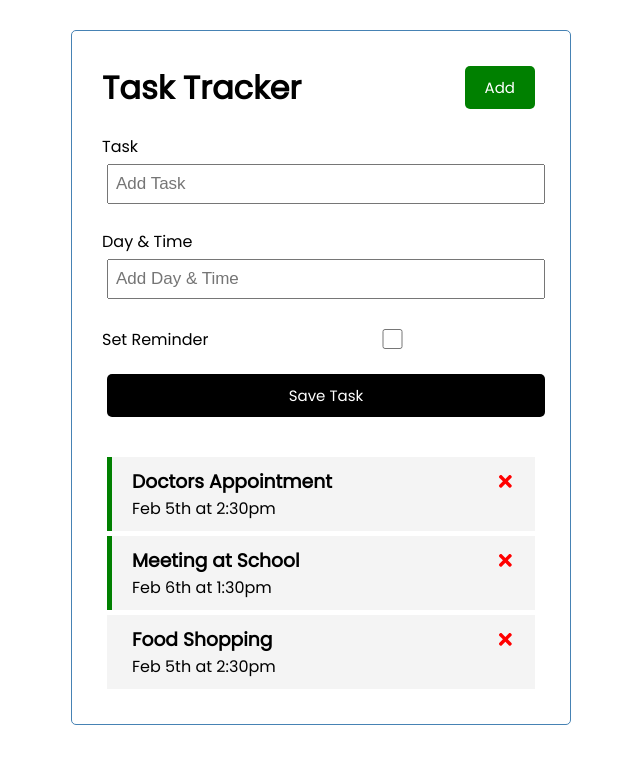
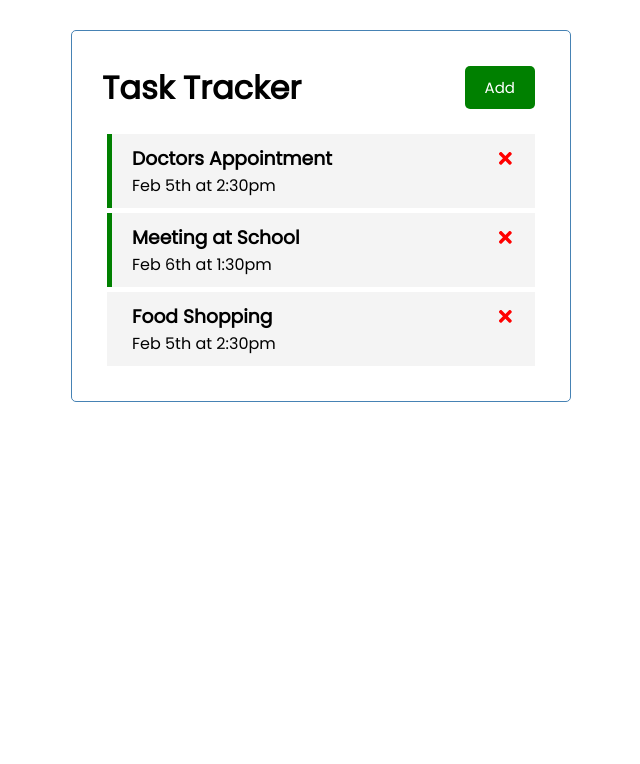
Before and after one commit to Faizan-Ramzan/task-manager-react, a React (Create React App) app: page / in a window 1280 px wide. Shown: the top 764 px of the page, without its empty margins (319-959 px from the left). Built offline with nearby package versions, Linux system fonts and the light colour scheme.

Commit message:
Initial Commit

```diff
--- a/src/App.js
+++ b/src/App.js
@@ -5,6 +5,8 @@
 import AddTask from "./components/AddTask";
 
 function App() {
+  const [showAddTask, setShowAddTask] = useState(false);
+
   const [tasks, setTasks] = useState([
     {
         id: 1,
@@ -26,6 +28,14 @@
     }
   ]);
 
+  //Add Task
+  const addTask = (task) => {
+    const id = Math.floor(Math.random() * 10000) + 1
+
+    const newTask = {id, ...task}
+    setTasks([...tasks, newTask])
+  }
+
   //Delete Task
   const deleteTask = (id) =>{
     setTasks(tasks.filter((task) => task.id !== id))
@@ -39,7 +49,7 @@
   return (
     <div className="container">
       <Header title="Task Tracker" />
-      <AddTask />
+      {showAddTask && <AddTask onAdd={addTask}/>}
 
       {tasks.length > 0 ? <Tasks tasks={tasks} onDelete={deleteTask} onToggle={toggleReminder} /> : "No Tasks Available"}
     </div>
--- a/src/components/AddTask.js
+++ b/src/components/AddTask.js
@@ -1,13 +1,28 @@
 import React from 'react';
 import { useState } from 'react'
 
-const Add = () => {
+const Add = ({ onAdd }) => {
     const [text, setText] = useState("")
     const [day, setDay] = useState("")
     const [reminder, setReminder] = useState(false)
 
+    const onSubmit = (e) => {
+        e.preventDefault();
+
+        if(!text){
+            alert('Please add a task')
+            return
+        }
+
+        onAdd({ text, day, reminder })
+
+        setText("");
+        setDay("");
+        setReminder(false);
+    }
+
     return (
-        <form className="add-form">
+        <form className="add-form" onSubmit={onSubmit}>
             <div className="form-control">
                 <label htmlFor="">Task</label>
                 <input type="text" placeholder='Add Task' value={text} onChange={(e) => setText(e.target.value)} />
@@ -18,7 +33,7 @@
             </div>
             <div className="form-control form-control-check">
                 <label htmlFor="">Set Reminder</label>
-                <input type="checkbox" value={reminder} onChange={(e) => setReminder(e.currentTarget.checked)}/>
+                <input type="checkbox" checked={reminder} value={reminder} onChange={(e) => setReminder(e.currentTarget.checked)}/>
             </div>
             <input className="btn btn-block" type="submit" value='Save Task' />
         </form>
```
